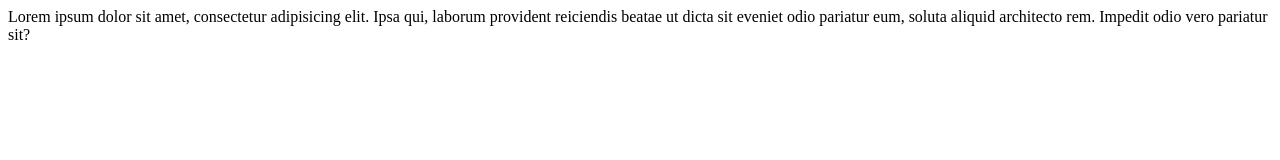
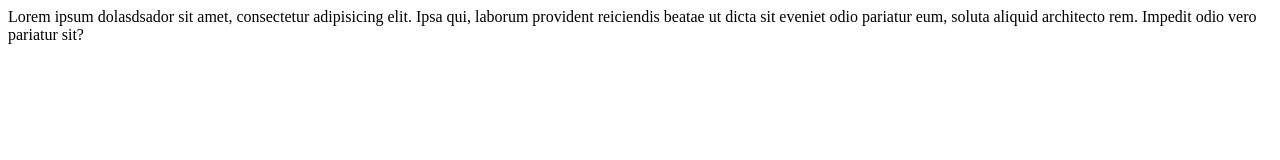
Before and after one commit to Velllll/test_rep, a plain HTML site: page index.html in a window 1280 px wide. Drawn offline with Linux system fonts and the light colour scheme.

Commit message:
change text

```diff
--- a/index.html
+++ b/index.html
@@ -7,7 +7,7 @@
 </head>
 <body>
     <div>
-        Lorem ipsum dolor sit amet, consectetur adipisicing elit. Ipsa qui, laborum provident reiciendis beatae ut dicta sit eveniet odio pariatur eum, soluta aliquid architecto rem. Impedit odio vero pariatur sit?
+        Lorem ipsum dolasdsador sit amet, consectetur adipisicing elit. Ipsa qui, laborum provident reiciendis beatae ut dicta sit eveniet odio pariatur eum, soluta aliquid architecto rem. Impedit odio vero pariatur sit?
     </div>
 </body>
 </html>
```
